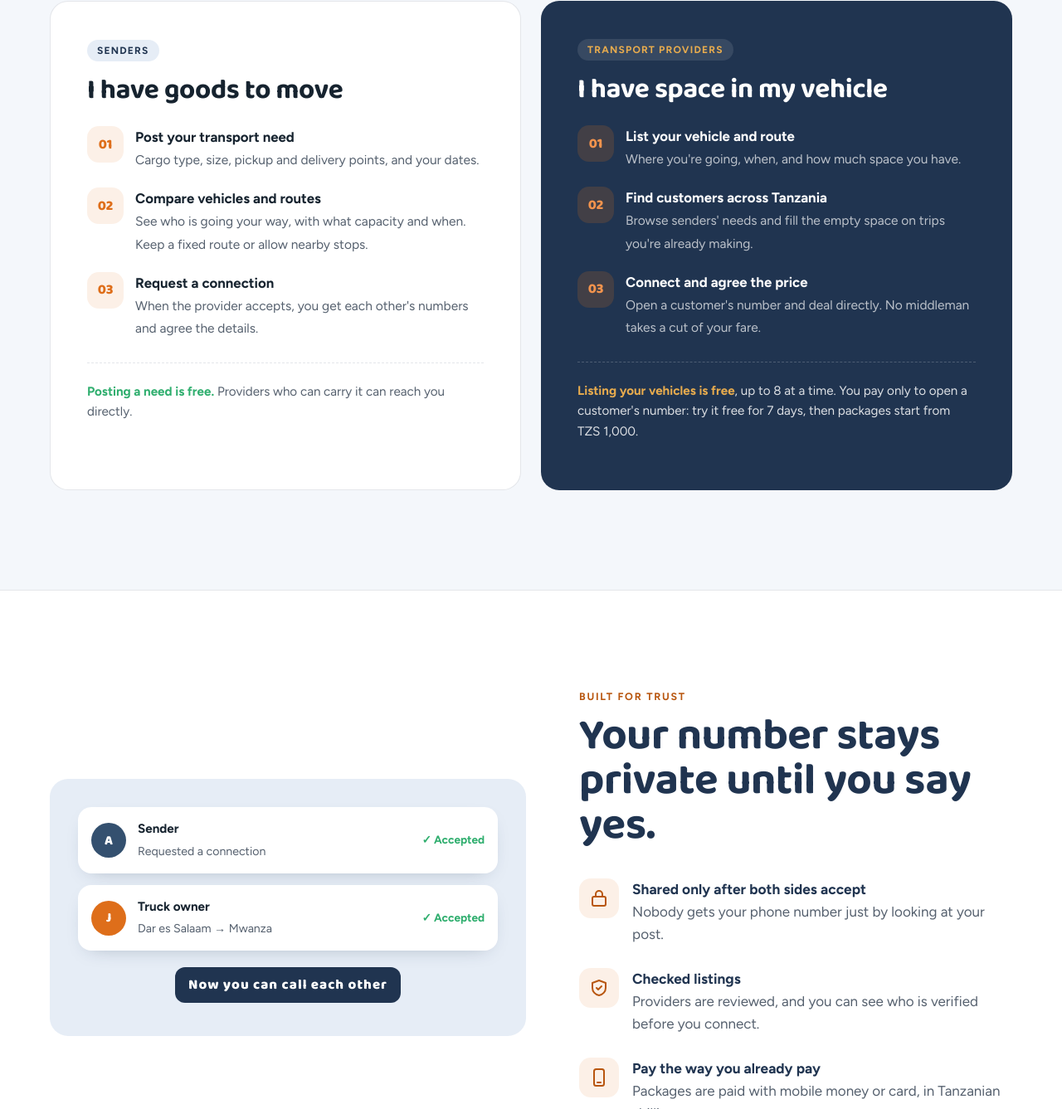
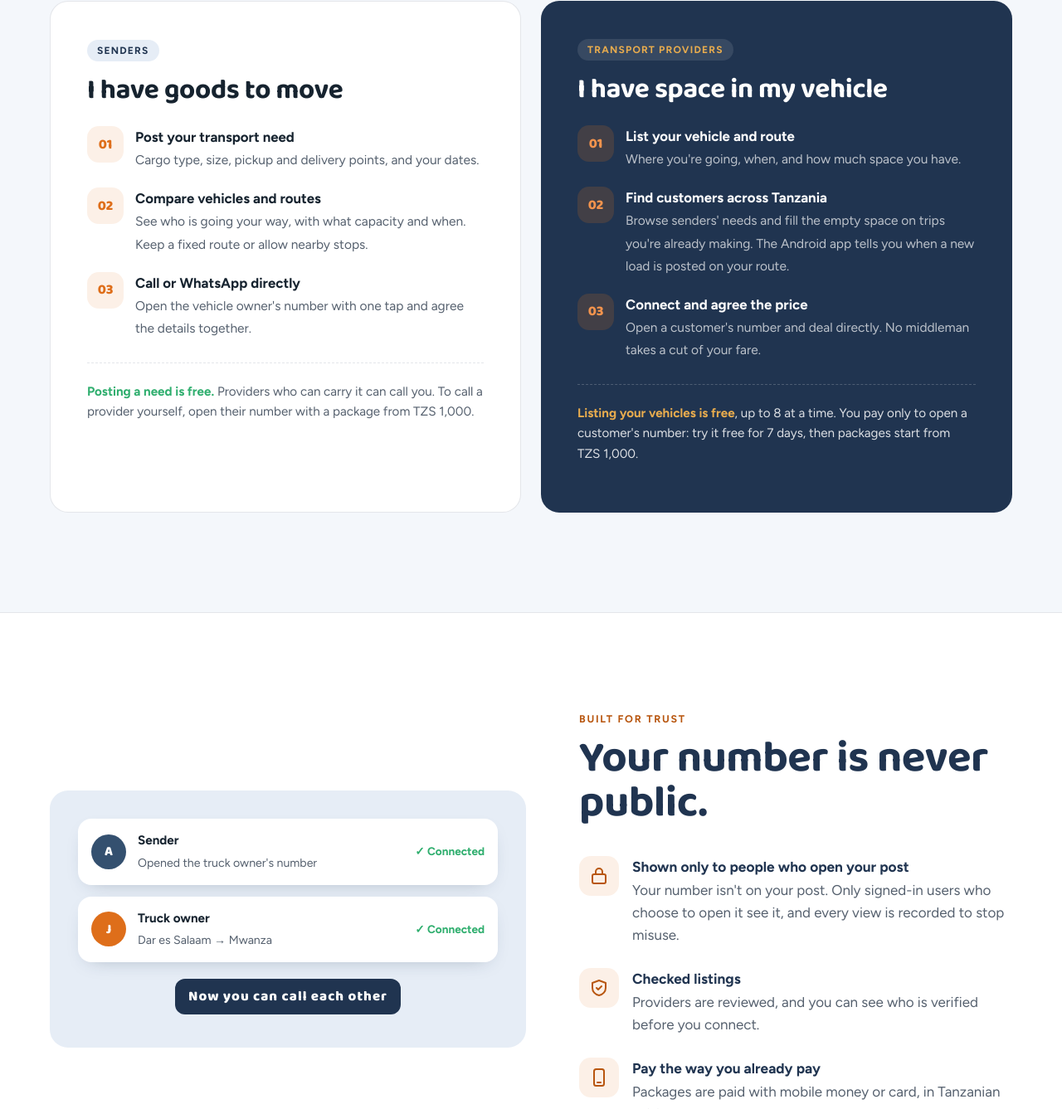
Before and after one commit to SmartTransit128/teletransit-website, a plain HTML site: page index.html in a window 1280 px wide. Shown: the part 1312-2649 px from the top of the page at 83% size. Drawn offline with Linux system fonts and the light colour scheme.

Commit message:
Match the app: one-tap numbers, never public; route alerts
Co-Authored-By: Claude Opus 5.5 <noreply@anthropic.com>

```diff
--- a/index.html
+++ b/index.html
@@ -348,7 +348,7 @@
         </div>
         <ul class="hero-facts rise d5">
           <li data-en="Free to post" data-sw="Kutangaza ni bure">Free to post</li>
-          <li data-en="Numbers private until both accept" data-sw="Namba ni siri hadi wote wakubali">Numbers private until both accept</li>
+          <li data-en="Your number is never public" data-sw="Namba yako haionekani hadharani">Your number is never public</li>
           <li data-en="English &amp; Kiswahili" data-sw="Kiingereza na Kiswahili">English &amp; Kiswahili</li>
         </ul>
         <p class="ios-note rise d5" data-en="On an iPhone? There's no App Store version yet, so open TeleTransit in Safari and use it exactly like the app. <a href='#how'>How it works</a>" data-sw="Una iPhone? Bado haipo App Store, kwa hiyo fungua TeleTransit kwenye Safari uitumie kama programu kamili. <a href='#how'>Inavyofanya kazi</a>">On an iPhone? There's no App Store version yet, so open TeleTransit in Safari and use it exactly like the app. <a href="#how">How it works</a></p>
@@ -361,7 +361,7 @@
           <div class="card hot">
             <div class="route">Dar es Salaam <i></i> Mwanza</div>
             <div class="meta"><span data-en="Truck · 10 t" data-sw="Lori · tani 10">Truck · 10 t</span><span data-en="Leaves Fri" data-sw="Inaondoka Ijumaa">Leaves Fri</span></div>
-            <div class="act"><span class="verified" data-en="✓ Verified" data-sw="✓ Imethibitishwa">✓ Verified</span><b data-en="Request" data-sw="Omba">Request</b></div>
+            <div class="act"><span class="verified" data-en="✓ Verified" data-sw="✓ Imethibitishwa">✓ Verified</span><b data-en="Call" data-sw="Piga">Call</b></div>
           </div>
           <div class="card">
             <div class="route">Arusha <i></i> Dodoma</div>
@@ -372,7 +372,7 @@
             <div class="meta"><span data-en="Canter · 4 t" data-sw="Kenta · tani 4">Canter · 4 t</span><span data-en="Leaves Mon" data-sw="Inaondoka Jumatatu">Leaves Mon</span></div>
           </div>
         </div>
-        <div class="float-note" aria-hidden="true" data-en="Both accepted — numbers shared" data-sw="Wote wamekubali — namba zimetolewa">Both accepted — numbers shared</div>
+        <div class="float-note" aria-hidden="true" data-en="Number opened — call now" data-sw="Namba imefunguliwa — piga sasa">Number opened — call now</div>
       </div>
     </div>
   </section>
@@ -398,9 +398,9 @@
           <ol>
             <li><div><b data-en="Post your transport need" data-sw="Tangaza hitaji la usafiri">Post your transport need</b><span data-en="Cargo type, size, pickup and delivery points, and your dates." data-sw="Aina ya mzigo, ukubwa, mahali pa kuchukua na kufikisha, na tarehe zako.">Cargo type, size, pickup and delivery points, and your dates.</span></div></li>
             <li><div><b data-en="Compare vehicles and routes" data-sw="Linganisha magari na njia">Compare vehicles and routes</b><span data-en="See who is going your way, with what capacity and when. Keep a fixed route or allow nearby stops." data-sw="Ona nani anaelekea upande wako, ana nafasi kiasi gani na lini. Shikilia njia moja au ruhusu vituo vya karibu.">See who is going your way, with what capacity and when. Keep a fixed route or allow nearby stops.</span></div></li>
-            <li><div><b data-en="Request a connection" data-sw="Omba muunganisho">Request a connection</b><span data-en="When the provider accepts, you get each other's numbers and agree the details." data-sw="Mtoa huduma akikubali, mnapata namba za kila mmoja na kukubaliana mambo yote.">When the provider accepts, you get each other's numbers and agree the details.</span></div></li>
+            <li><div><b data-en="Call or WhatsApp directly" data-sw="Piga simu au WhatsApp moja kwa moja">Call or WhatsApp directly</b><span data-en="Open the vehicle owner's number with one tap and agree the details together." data-sw="Fungua namba ya mwenye gari kwa mguso mmoja na mkubaliane mambo yote pamoja.">Open the vehicle owner's number with one tap and agree the details together.</span></div></li>
           </ol>
-          <p class="price-note" data-en="<strong>Posting a need is free.</strong> Providers who can carry it can reach you directly." data-sw="<strong>Kutangaza hitaji ni bure.</strong> Watoa huduma wanaoweza kulibeba wanaweza kukufikia moja kwa moja."><strong>Posting a need is free.</strong> Providers who can carry it can reach you directly.</p>
+          <p class="price-note" data-en="<strong>Posting a need is free.</strong> Providers who can carry it can call you. To call a provider yourself, open their number with a package from TZS 1,000." data-sw="<strong>Kutangaza hitaji ni bure.</strong> Watoa huduma wanaoweza kulibeba wanaweza kukupigia. Kumpigia mtoa huduma mwenyewe, fungua namba yake kwa kifurushi kuanzia TZS 1,000."><strong>Posting a need is free.</strong> Providers who can carry it can call you. To call a provider yourself, open their number with a package from TZS 1,000.</p>
         </article>
 
         <article class="side dark reveal-on-scroll">
@@ -408,7 +408,7 @@
           <h3 data-en="I have space in my vehicle" data-sw="Nina nafasi kwenye gari langu">I have space in my vehicle</h3>
           <ol>
             <li><div><b data-en="List your vehicle and route" data-sw="Tangaza gari na njia yako">List your vehicle and route</b><span data-en="Where you're going, when, and how much space you have." data-sw="Unaenda wapi, lini, na una nafasi kiasi gani.">Where you're going, when, and how much space you have.</span></div></li>
-            <li><div><b data-en="Find customers across Tanzania" data-sw="Pata wateja Tanzania nzima">Find customers across Tanzania</b><span data-en="Browse senders' needs and fill the empty space on trips you're already making." data-sw="Pitia mahitaji ya watumaji na ujaze nafasi tupu kwenye safari unazofanya tayari.">Browse senders' needs and fill the empty space on trips you're already making.</span></div></li>
+            <li><div><b data-en="Find customers across Tanzania" data-sw="Pata wateja Tanzania nzima">Find customers across Tanzania</b><span data-en="Browse senders' needs and fill the empty space on trips you're already making. The Android app tells you when a new load is posted on your route." data-sw="Pitia mahitaji ya watumaji na ujaze nafasi tupu kwenye safari unazofanya tayari. Programu ya Android inakujulisha mzigo mpya ukiwekwa kwenye njia yako.">Browse senders' needs and fill the empty space on trips you're already making. The Android app tells you when a new load is posted on your route.</span></div></li>
             <li><div><b data-en="Connect and agree the price" data-sw="Unganishwa na mkubaliane bei">Connect and agree the price</b><span data-en="Open a customer's number and deal directly. No middleman takes a cut of your fare." data-sw="Fungua namba ya mteja na mzungumze moja kwa moja. Hakuna dalali anayekata nauli yako.">Open a customer's number and deal directly. No middleman takes a cut of your fare.</span></div></li>
           </ol>
           <p class="price-note" data-en="<strong>Listing your vehicles is free</strong>, up to 8 at a time. You pay only to open a customer's number: try it free for 7 days, then packages start from TZS 1,000."
@@ -421,17 +421,17 @@
   <section class="trust">
     <div class="wrap trust-grid">
       <div class="handshake reveal-on-scroll" aria-hidden="true">
-        <div class="party"><div class="av s">A</div><div><b data-en="Sender" data-sw="Mtumaji">Sender</b><small data-en="Requested a connection" data-sw="Ameomba muunganisho">Requested a connection</small></div><span class="ok" data-en="✓ Accepted" data-sw="✓ Amekubali">✓ Accepted</span></div>
-        <div class="party"><div class="av p">J</div><div><b data-en="Truck owner" data-sw="Mwenye lori">Truck owner</b><small data-en="Dar es Salaam → Mwanza" data-sw="Dar es Salaam → Mwanza">Dar es Salaam → Mwanza</small></div><span class="ok" data-en="✓ Accepted" data-sw="✓ Amekubali">✓ Accepted</span></div>
+        <div class="party"><div class="av s">A</div><div><b data-en="Sender" data-sw="Mtumaji">Sender</b><small data-en="Opened the truck owner's number" data-sw="Amefungua namba ya mwenye lori">Opened the truck owner's number</small></div><span class="ok" data-en="✓ Connected" data-sw="✓ Wameunganishwa">✓ Connected</span></div>
+        <div class="party"><div class="av p">J</div><div><b data-en="Truck owner" data-sw="Mwenye lori">Truck owner</b><small data-en="Dar es Salaam → Mwanza" data-sw="Dar es Salaam → Mwanza">Dar es Salaam → Mwanza</small></div><span class="ok" data-en="✓ Connected" data-sw="✓ Wameunganishwa">✓ Connected</span></div>
         <div class="reveal"><span data-en="Now you can call each other" data-sw="Sasa mnaweza kupigiana">Now you can call each other</span></div>
       </div>
       <div>
         <p class="eyebrow" data-en="Built for trust" data-sw="Imejengwa kwa uaminifu">Built for trust</p>
-        <h2 class="section-title" data-en="Your number stays private until you say yes." data-sw="Namba yako ni siri hadi useme ndiyo.">Your number stays private until you say yes.</h2>
+        <h2 class="section-title" data-en="Your number is never public." data-sw="Namba yako haionekani hadharani.">Your number is never public.</h2>
         <div class="points">
           <div class="point reveal-on-scroll">
             <div class="ic"><svg viewBox="0 0 24 24"><rect x="4" y="10" width="16" height="11" rx="2"/><path d="M8 10V7a4 4 0 0 1 8 0v3"/></svg></div>
-            <div><b data-en="Shared only after both sides accept" data-sw="Hutolewa baada ya pande zote kukubali">Shared only after both sides accept</b><span data-en="Nobody gets your phone number just by looking at your post." data-sw="Hakuna anayepata namba yako kwa kuangalia tangazo lako tu.">Nobody gets your phone number just by looking at your post.</span></div>
+            <div><b data-en="Shown only to people who open your post" data-sw="Inaonyeshwa tu kwa wanaofungua tangazo lako">Shown only to people who open your post</b><span data-en="Your number isn't on your post. Only signed-in users who choose to open it see it, and every view is recorded to stop misuse." data-sw="Namba yako haipo kwenye tangazo. Ni watumiaji walioingia tu wanaochagua kuifungua wanaoiona, na kila mwonekano unarekodiwa kuzuia matumizi mabaya.">Your number isn't on your post. Only signed-in users who choose to open it see it, and every view is recorded to stop misuse.</span></div>
           </div>
           <div class="point reveal-on-scroll">
             <div class="ic"><svg viewBox="0 0 24 24"><path d="M12 3 4 6v6c0 4.5 3.4 8.3 8 9 4.6-.7 8-4.5 8-9V6l-8-3Z"/><path d="m9 12 2 2 4-4"/></svg></div>
```
